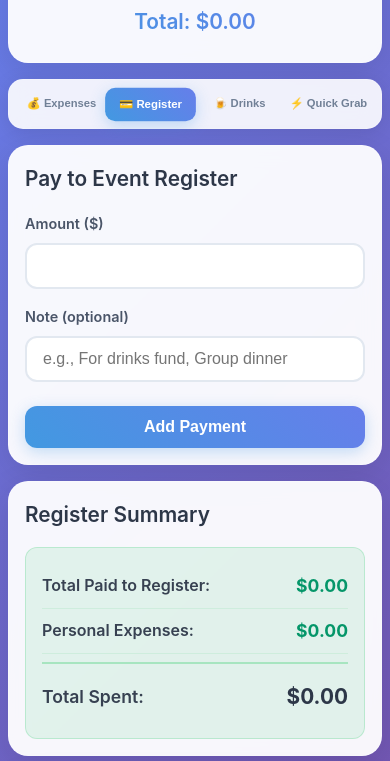
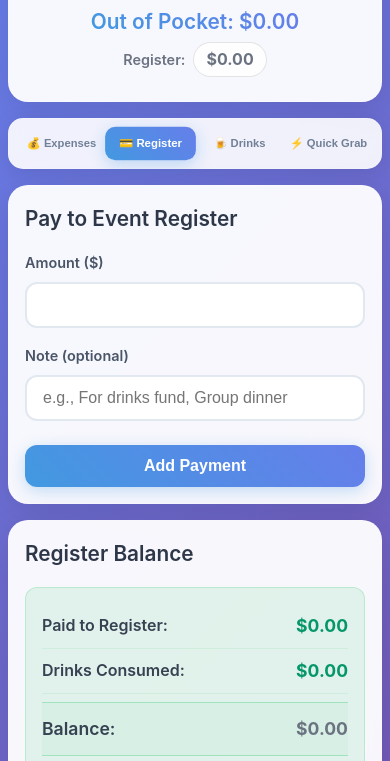
Before and after one commit to Toasterson/matetrack-pwa, a website: page public/index.html in a window 390 px wide. Both pictures are taken after a click on the button "💳 Register". Shown: the part 80-841 px from the top of the page. Drawn offline with Linux system fonts and the light colour scheme.

Commit message:
Update register tracking to show balance vs total spent
The register tab now displays payment balance (credit/debt) instead of
just total spending. UI shows green for credit, red for debt, and
tracks drinks consumed separately from other expenses.

```diff
--- a/public/app.js
+++ b/public/app.js
@@ -11,13 +11,12 @@ class MateTrackApp {
 
     init() {
         this.setupEventListeners();
-        this.updateTotalAmount();
+        this.updateAllDisplays();
         this.renderExpenses();
         this.renderDrinks();
         this.renderQuickGrabButtons();
         this.renderQuickGrabs();
         this.renderRegisterPayments();
-        this.updateRegisterSummary();
     }
 
     setupEventListeners() {
@@ -69,8 +68,7 @@ class MateTrackApp {
 
         this.expenses.unshift(expense);
         this.saveExpenses();
-        this.updateTotalAmount();
-        this.updateRegisterSummary();
+        this.updateAllDisplays();
         this.renderExpenses();
         this.resetForm('expenseForm');
         this.showFeedback(`Added expense: $${amount.toFixed(2)}`, 'success');
@@ -135,8 +133,7 @@ class MateTrackApp {
 
         this.saveQuickGrabs();
         this.saveExpenses();
-        this.updateTotalAmount();
-        this.updateRegisterSummary();
+        this.updateAllDisplays();
         this.renderExpenses();
         this.renderQuickGrabs();
 
@@ -165,28 +162,57 @@ class MateTrackApp {
 
         this.registerPayments.unshift(payment);
         this.saveRegisterPayments();
-        this.updateTotalAmount();
-        this.updateRegisterSummary();
+        this.updateAllDisplays();
         this.renderRegisterPayments();
         this.resetForm('registerForm');
         this.showFeedback(`Added register payment: $${amount.toFixed(2)}`, 'success');
     }
 
     updateTotalAmount() {
-        const expenseTotal = this.expenses.reduce((sum, expense) => sum + expense.amount, 0);
+        // Calculate total out of pocket: register payments + other expenses
         const registerTotal = this.registerPayments.reduce((sum, payment) => sum + payment.amount, 0);
-        const grandTotal = expenseTotal + registerTotal;
-        document.getElementById('totalAmount').textContent = grandTotal.toFixed(2);
+        const otherExpenses = this.expenses.filter(expense => expense.category !== 'drinks')
+            .reduce((sum, expense) => sum + expense.amount, 0);
+        const totalOutOfPocket = registerTotal + otherExpenses;
+        document.getElementById('totalAmount').textContent = totalOutOfPocket.toFixed(2);
+    }
+
+    calculateRegisterBalance() {
+        const registerTotal = this.registerPayments.reduce((sum, payment) => sum + payment.amount, 0);
+        const drinksConsumed = this.expenses.filter(expense => expense.category === 'drinks')
+            .reduce((sum, expense) => sum + expense.amount, 0);
+        return registerTotal - drinksConsumed;
     }
 
     updateRegisterSummary() {
         const registerTotal = this.registerPayments.reduce((sum, payment) => sum + payment.amount, 0);
-        const expenseTotal = this.expenses.reduce((sum, expense) => sum + expense.amount, 0);
-        const grandTotal = expenseTotal + registerTotal;
+        const drinksConsumed = this.expenses.filter(expense => expense.category === 'drinks')
+            .reduce((sum, expense) => sum + expense.amount, 0);
+        const otherExpenses = this.expenses.filter(expense => expense.category !== 'drinks')
+            .reduce((sum, expense) => sum + expense.amount, 0);
+        const balance = this.calculateRegisterBalance();
+        const totalOutOfPocket = registerTotal + otherExpenses;
 
         document.getElementById('totalRegisterAmount').textContent = registerTotal.toFixed(2);
-        document.getElementById('personalExpensesAmount').textContent = expenseTotal.toFixed(2);
-        document.getElementById('grandTotalAmount').textContent = grandTotal.toFixed(2);
+        document.getElementById('drinksConsumedAmount').textContent = drinksConsumed.toFixed(2);
+        document.getElementById('otherExpensesAmount').textContent = otherExpenses.toFixed(2);
+        document.getElementById('totalOutOfPocket').textContent = totalOutOfPocket.toFixed(2);
+
+        // Update balance display with appropriate styling
+        const balanceElement = document.getElementById('balanceAmount');
+        if (balance > 0) {
+            balanceElement.textContent = `+$${balance.toFixed(2)}`;
+            balanceElement.className = 'summary-amount balance-positive';
+        } else if (balance < 0) {
+            balanceElement.textContent = `-$${Math.abs(balance).toFixed(2)}`;
+            balanceElement.className = 'summary-amount balance-negative';
+        } else {
+            balanceElement.textContent = '$0.00';
+            balanceElement.className = 'summary-amount balance-zero';
+        }
+
+        // Update header balance display
+        this.updateHeaderBalance(balance);
     }
 
     renderExpenses() {
@@ -327,8 +353,7 @@ class MateTrackApp {
             localStorage.removeItem('matetrack_grabs');
             localStorage.removeItem('matetrack_register');
 
-            this.updateTotalAmount();
-            this.updateRegisterSummary();
+            this.updateAllDisplays();
             this.renderExpenses();
             this.renderDrinks();
             this.renderQuickGrabButtons();
@@ -353,6 +378,26 @@ class MateTrackApp {
 
     saveRegisterPayments() {
         localStorage.setItem('matetrack_register', JSON.stringify(this.registerPayments));
+    }
+
+    updateHeaderBalance(balance) {
+        const headerBalanceElement = document.getElementById('headerBalance');
+
+        if (balance > 0) {
+            headerBalanceElement.textContent = `+$${balance.toFixed(2)}`;
+            headerBalanceElement.className = 'credit-amount credit-positive';
+        } else if (balance < 0) {
+            headerBalanceElement.textContent = `-$${Math.abs(balance).toFixed(2)}`;
+            headerBalanceElement.className = 'credit-amount credit-negative';
+        } else {
+            headerBalanceElement.textContent = '$0.00';
+            headerBalanceElement.className = 'credit-amount credit-zero';
+        }
+    }
+
+    updateAllDisplays() {
+        this.updateTotalAmount();
+        this.updateRegisterSummary();
     }
 }
 
--- a/public/index.html
+++ b/public/index.html
@@ -18,8 +18,14 @@
     <div class="app">
         <header class="header">
             <h1>🍻 MateTrack</h1>
-            <div class="total-spent">
-                Total: $<span id="totalAmount">0.00</span>
+            <div class="header-summary">
+                <div class="total-spent">
+                    Out of Pocket: $<span id="totalAmount">0.00</span>
+                </div>
+                <div class="credit-display">
+                    <span class="credit-label">Register:</span>
+                    <span id="headerBalance" class="credit-amount">$0.00</span>
+                </div>
             </div>
         </header>
 
@@ -84,19 +90,27 @@
             </div>
 
             <div class="card">
-                <h2>Register Summary</h2>
+                <h2>Register Balance</h2>
                 <div class="register-summary">
                     <div class="summary-item">
-                        <span class="summary-label">Total Paid to Register:</span>
+                        <span class="summary-label">Paid to Register:</span>
                         <span class="summary-amount">$<span id="totalRegisterAmount">0.00</span></span>
                     </div>
                     <div class="summary-item">
-                        <span class="summary-label">Personal Expenses:</span>
-                        <span class="summary-amount">$<span id="personalExpensesAmount">0.00</span></span>
+                        <span class="summary-label">Drinks Consumed:</span>
+                        <span class="summary-amount">$<span id="drinksConsumedAmount">0.00</span></span>
+                    </div>
+                    <div class="summary-item balance-row">
+                        <span class="summary-label">Balance:</span>
+                        <span class="summary-amount" id="balanceAmount">$0.00</span>
+                    </div>
+                    <div class="summary-item">
+                        <span class="summary-label">Other Expenses:</span>
+                        <span class="summary-amount">$<span id="otherExpensesAmount">0.00</span></span>
                     </div>
                     <div class="summary-item total-row">
-                        <span class="summary-label">Total Spent:</span>
-                        <span class="summary-amount">$<span id="grandTotalAmount">0.00</span></span>
+                        <span class="summary-label">Total Out of Pocket:</span>
+                        <span class="summary-amount">$<span id="totalOutOfPocket">0.00</span></span>
                     </div>
                 </div>
             </div>
--- a/public/styles.css
+++ b/public/styles.css
@@ -37,6 +37,13 @@ body {
     margin-bottom: 0.5rem;
 }
 
+.header-summary {
+    display: flex;
+    flex-direction: column;
+    gap: 0.5rem;
+    align-items: center;
+}
+
 .total-spent {
     font-size: 1.5rem;
     font-weight: 600;
@@ -45,6 +52,43 @@ body {
     -webkit-background-clip: text;
     -webkit-text-fill-color: transparent;
     background-clip: text;
+}
+
+.credit-display {
+    display: flex;
+    align-items: center;
+    gap: 0.5rem;
+    font-size: 1.1rem;
+    font-weight: 600;
+}
+
+.credit-label {
+    color: #6b7280;
+    font-size: 0.9rem;
+}
+
+.credit-amount {
+    font-weight: 700;
+    padding: 0.25rem 0.75rem;
+    border-radius: 20px;
+    background: rgba(255, 255, 255, 0.8);
+    border: 1px solid rgba(0, 0, 0, 0.1);
+}
+
+.credit-positive {
+    color: #059669;
+    background: rgba(34, 197, 94, 0.1);
+    border-color: rgba(34, 197, 94, 0.3);
+}
+
+.credit-negative {
+    color: #dc2626;
+    background: rgba(220, 38, 38, 0.1);
+    border-color: rgba(220, 38, 38, 0.3);
+}
+
+.credit-zero {
+    color: #6b7280;
 }
 
 .nav-tabs {
@@ -307,6 +351,14 @@ body {
         font-size: 1.3rem;
     }
 
+    .credit-display {
+        font-size: 1rem;
+    }
+
+    .header-summary {
+        gap: 0.25rem;
+    }
+
     .nav-tab {
         font-size: 0.7rem;
         padding: 0.6rem 0.2rem;
@@ -355,12 +407,45 @@ body {
     border-bottom: none;
 }
 
+.summary-item.balance-row {
+    border-top: 1px solid rgba(34, 197, 94, 0.3);
+    border-bottom: 1px solid rgba(34, 197, 94, 0.3);
+    margin: 0.5rem 0;
+    padding: 0.75rem 0;
+    font-weight: 700;
+    font-size: 1.1rem;
+    background: rgba(34, 197, 94, 0.05);
+}
+
 .summary-item.total-row {
     border-top: 2px solid rgba(34, 197, 94, 0.3);
     margin-top: 0.5rem;
     padding-top: 1rem;
     font-weight: 700;
     font-size: 1.1rem;
+}
+
+.balance-positive {
+    color: #059669 !important;
+}
+
+.balance-negative {
+    color: #dc2626 !important;
+}
+
+.balance-zero {
+    color: #6b7280 !important;
+}
+
+.total-row .summary-amount {
+    color: #2d3748;
+    font-size: 1.3rem;
+}
+
+<old_text>
+.total-row .summary-amount {
+    color: #2d3748;
+    font-size: 1.3rem;
 }
 
 .summary-label {
```
Also changed, not shown: README.md.
